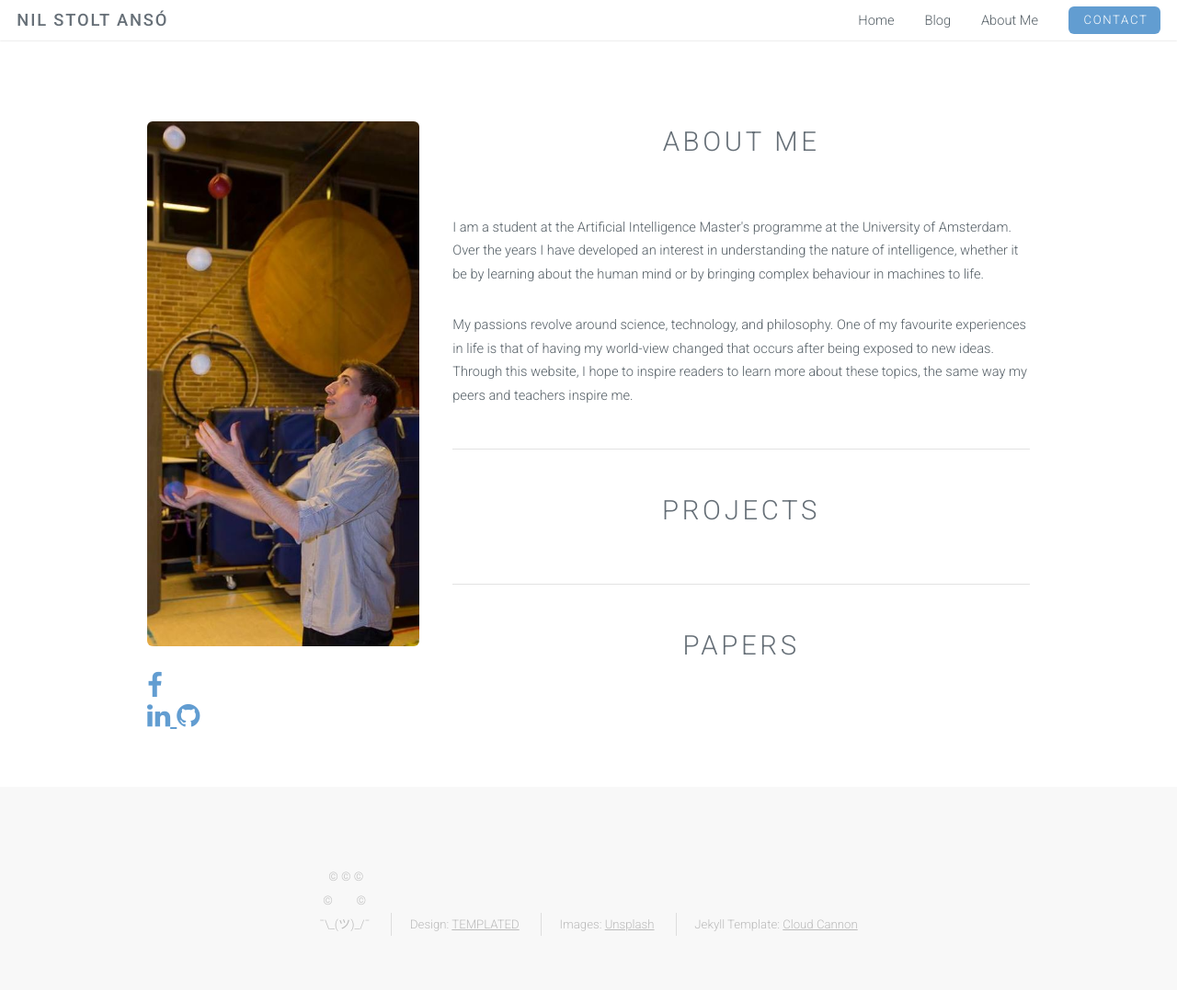
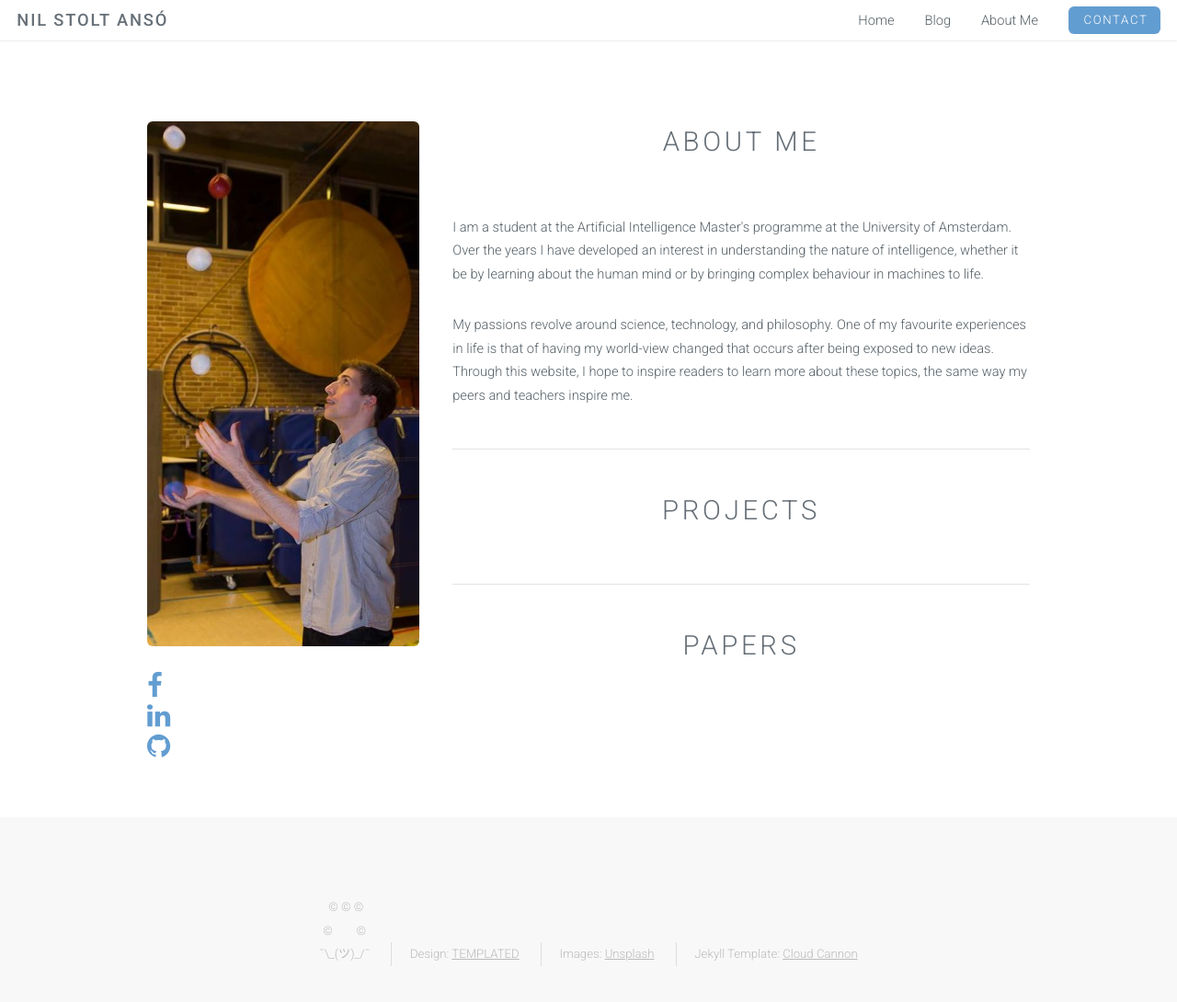
Before and after one commit to NILOIDE/NILOIDE.github.io, a Jekyll site: the page built from About-Me.html, in a window 1280 px wide and 1110 px high. Shown: the top 1090 px of the window at 92% size. Built offline with Jekyll 4.4.1, drawn with Linux system fonts in a browser that asks for light colours.

Commit message:
Trying new social media buttons

```diff
--- a/About-Me.html
+++ b/About-Me.html
@@ -18,6 +18,7 @@
                         </span>
                     {% endif %}
                     </div>
+                    <div class="1u">
                     {% if site.linkedin_username %}
                         <span style="font-size: 2em; color: Salmon;">
                             <a href="https://linkedin.com/in/{{ site.linkedin_username }}">
@@ -25,6 +26,8 @@
                             </a>
                         </span>
                     {% endif %}
+                    </div>
+                    <div class="1u">
                     {% if site.github_username %}
                         <span style="font-size: 2em; color: Salmon;">
                             <a href="https://github.com/{{ site.github_username }}">
@@ -32,6 +35,7 @@
                             </a>
                         </span>
                     {% endif %}
+                    </div>
                 </section>
             </div>
             <div class="8u skel-cell-important">
```
